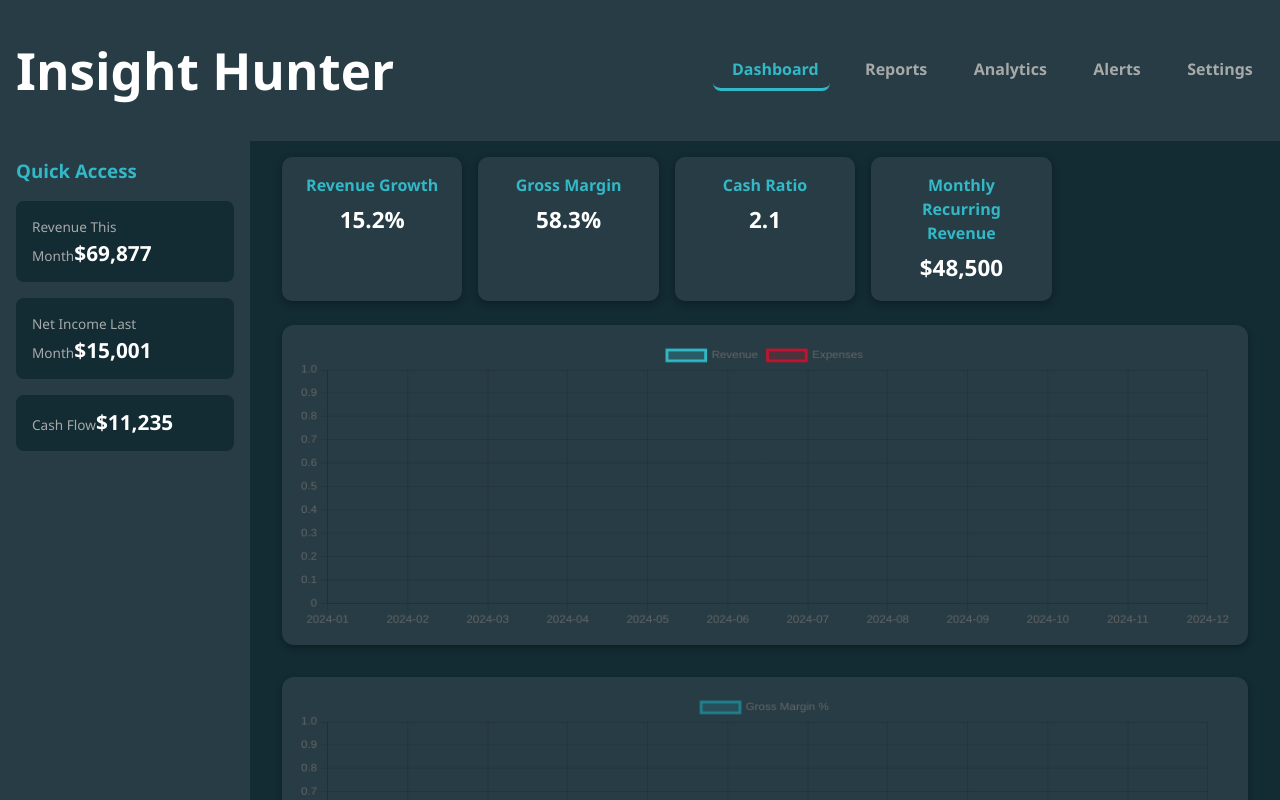
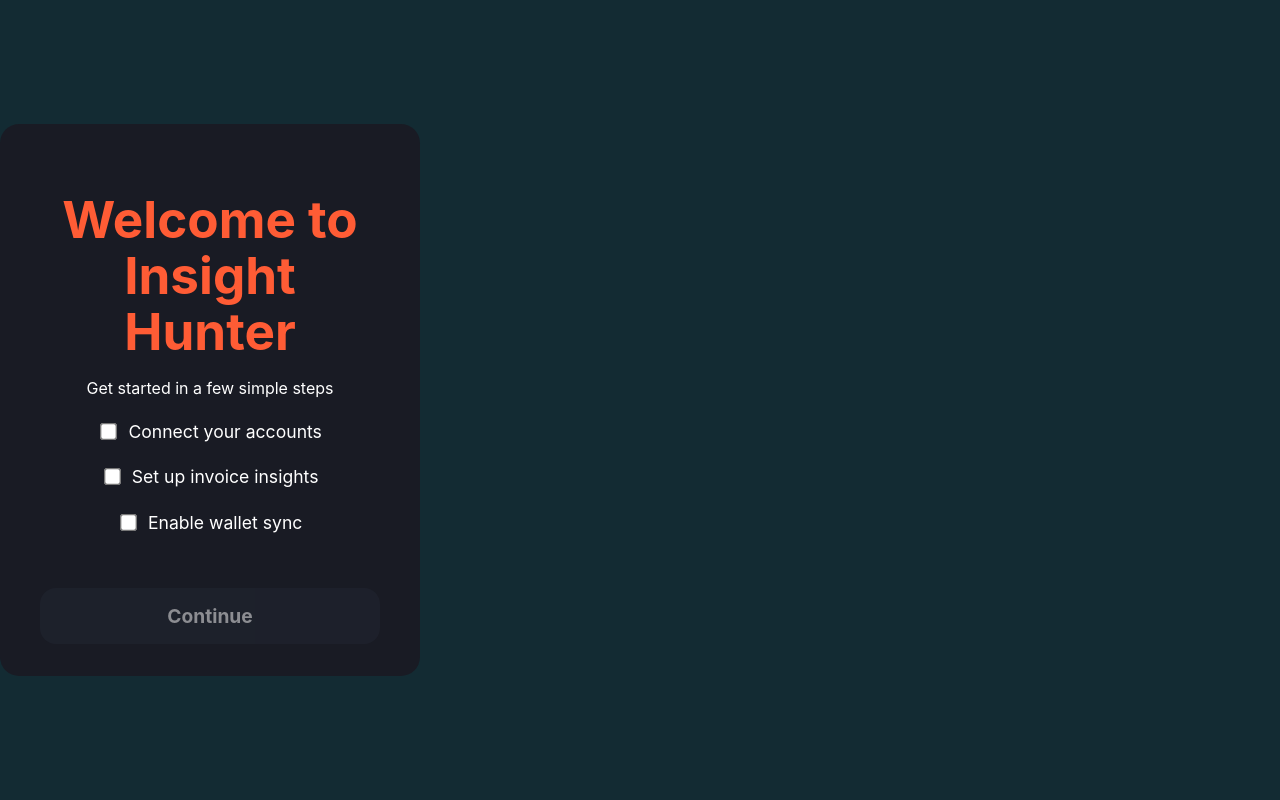
Before and after one commit to Insight-Hunter/insighthunter-v3, a React (Vite) app: page / in a window 1280 px wide. Built offline with nearby package versions, Linux system fonts and the light colour scheme.

Commit message:
onboarding

```diff
--- /dev/null
+++ b/src/components/OnboardingWelcome.css
@@ -0,0 +1,45 @@
+.onboarding-container {
+  max-width: 420px;
+  margin: 4rem auto;
+  background: #191B24;
+  color: white;
+  border-radius: 1.2em;
+  padding: 2rem 2.5rem;
+  text-align: center;
+  font-family: 'Inter', sans-serif;
+}
+.onboarding-container h1 {
+  color: #FF5C35;
+  margin-bottom: 0.5rem;
+}
+.step-list label {
+  display: block;
+  margin: 1.2rem 0;
+  font-size: 1.1rem;
+  cursor: pointer;
+}
+input[type="checkbox"] {
+  margin-right: 1em;
+  transform: scale(1.3);
+  cursor: pointer;
+}
+.onboarding-container button {
+  margin-top: 2rem;
+  padding: 1rem 0;
+  width: 100%;
+  border-radius: 1rem;
+  border: none;
+  background: #222733;
+  color: white;
+  font-size: 1.2rem;
+  font-weight: bold;
+  cursor: pointer;
+}
+.onboarding-container button:disabled {
+  opacity: 0.5;
+  cursor: not-allowed;
+}
+.onboarding-container button:not(:disabled):hover {
+  background: #FF5C35;
+  color: white;
+}
--- /dev/null
+++ b/src/components/OnboardingWelcome.tsx
@@ -0,0 +1,55 @@
+import React, { useState } from 'react';
+import './OnboardingWelcome.css';
+interface OnboardingWelcomeProps {
+  onComplete: () => void;
+}
+
+const OnboardingWelcome: React.FC<OnboardingWelcomeProps> = ({ onComplete }) => {
+  const [stepsCompleted, setStepsCompleted] = useState({
+    accounts: false,
+    invoices: false,
+    wallet: false,
+  });
+
+  const toggleStep = (step: keyof typeof stepsCompleted) => {
+    setStepsCompleted(prev => ({ ...prev, [step]: !prev[step] }));
+  };
+
+  const allStepsDone = Object.values(stepsCompleted).every(Boolean);
+
+  return (
+    <div className="onboarding-container">
+      <h1>Welcome to Insight Hunter</h1>
+      <p>Get started in a few simple steps</p>
+
+      <div className="step-list">
+        <label>
+          <input type="checkbox" checked={stepsCompleted.accounts} onChange={() => toggleStep('accounts')} />
+          Connect your accounts
+        </label>
+
+        <label>
+          <input type="checkbox" checked={stepsCompleted.invoices} onChange={() => toggleStep('invoices')} />
+          Set up invoice insights
+        </label>
+
+        <label>
+          <input type="checkbox" checked={stepsCompleted.wallet} onChange={() => toggleStep('wallet')} />
+          Enable wallet sync
+        </label>
+      </div>
+
+      <button
+        disabled={!allStepsDone}
+        onClick={() => {
+          localStorage.setItem('insightHunterOnboarded', 'true');
+          onComplete();
+        }}
+      >
+        Continue
+      </button>
+    </div>
+  );
+};
+
+export default OnboardingWelcome;
--- a/src/react-app/App.tsx
+++ b/src/react-app/App.tsx
@@ -10,8 +10,9 @@ import {
   Filler,
 } from 'chart.js';
 import './App.css';
-import { useState } from 'react';
+import { useState, useEffect } from 'react';
 
+import OnboardingWelcome from '../components/OnboardingWelcome';
 import RevenueExpensesChart from '../components/RevenueExpensesChart';
 import CashFlowChart from '../components/CashFlowChart';
 import ProfitMarginChart from "../components/ProfitMarginChart";
@@ -27,7 +28,6 @@ ChartJS.register(
   Filler
 );
 
-// Sample app data (abbreviated for brevity)
 const financialData = [
   { month: "2024-01", revenue: 42483.57, cogs: 17477.35, gross_profit: 25006.22, operating_expenses: 23366.85, marketing_expenses: 4457.22, net_income: -2817.85, cash_flow: -2130.62 },
   { month: "2024-02", revenue: 44308.68, cogs: 13896.91, gross_profit: 30411.77, operating_expenses: 25332.77, marketing_expenses: 2471.20, net_income: 2607.80, cash_flow: -918.28 },
@@ -82,9 +82,21 @@ const priorityColors: Record<AlertPriority, string> = {
 };
 
 function App() {
+  // Hooks must be called inside function body, not inside return/JSX
+  const [showOnboarding, setShowOnboarding] = useState(false);
   const [activeTab, setActiveTab] = useState('dashboard');
 
-  // Data for charts
+  useEffect(() => {
+    // Show onboarding if not previously completed
+    const onboarded = localStorage.getItem('insightHunterOnboarded');
+    setShowOnboarding(!onboarded);
+  }, []);
+
+  if (showOnboarding) {
+    return <OnboardingWelcome onComplete={() => setShowOnboarding(false)} />;
+  }
+
+  // Chart data prepared here
   const months = financialData.map(d => d.month);
   const revenue = financialData.map(d => d.revenue);
   const expenses = financialData.map(d => d.operating_expenses + d.marketing_expenses + d.cogs);
@@ -94,7 +106,7 @@ function App() {
   const commonOptions = {
     responsive: true,
     plugins: {
-      legend: { position: 'top' as const } // must be a string literal, not a variable string
+      legend: { position: 'top' as const }
     }
   };
 
@@ -240,7 +252,6 @@ function App() {
                   </tbody>
                 </table>
               </div>
-
             </>
           )}
 
--- /dev/null
+++ b/src/react-app/OnboardingWelcome.tsx
@@ -0,0 +1,56 @@
+import React, { useState } from 'react';
+import './OnboardingWelcome.css';
+
+interface OnboardingWelcomeProps {
+  onComplete: () => void;
+}
+
+const OnboardingWelcome: React.FC<OnboardingWelcomeProps> = ({ onComplete }) => {
+  const [stepsCompleted, setStepsCompleted] = useState({
+    accounts: false,
+    invoices: false,
+    wallet: false,
+  });
+
+  const toggleStep = (step: keyof typeof stepsCompleted) => {
+    setStepsCompleted(prev => ({ ...prev, [step]: !prev[step] }));
+  };
+
+  const allStepsDone = Object.values(stepsCompleted).every(Boolean);
+
+  return (
+    <div className="onboarding-container">
+      <h1>Welcome to Insight Hunter</h1>
+      <p>Get started in a few simple steps</p>
+
+      <div className="step-list">
+        <label>
+          <input type="checkbox" checked={stepsCompleted.accounts} onChange={() => toggleStep('accounts')} />
+          Connect your accounts
+        </label>
+
+        <label>
+          <input type="checkbox" checked={stepsCompleted.invoices} onChange={() => toggleStep('invoices')} />
+          Set up invoice insights
+        </label>
+
+        <label>
+          <input type="checkbox" checked={stepsCompleted.wallet} onChange={() => toggleStep('wallet')} />
+          Enable wallet sync
+        </label>
+      </div>
+
+      <button
+        disabled={!allStepsDone}
+        onClick={() => {
+          localStorage.setItem('insightHunterOnboarded', 'true');
+          onComplete();
+        }}
+      >
+        Continue
+      </button>
+    </div>
+  );
+};
+
+export default OnboardingWelcome;
```
Lines whose indentation alone changed are shown as unchanged.
